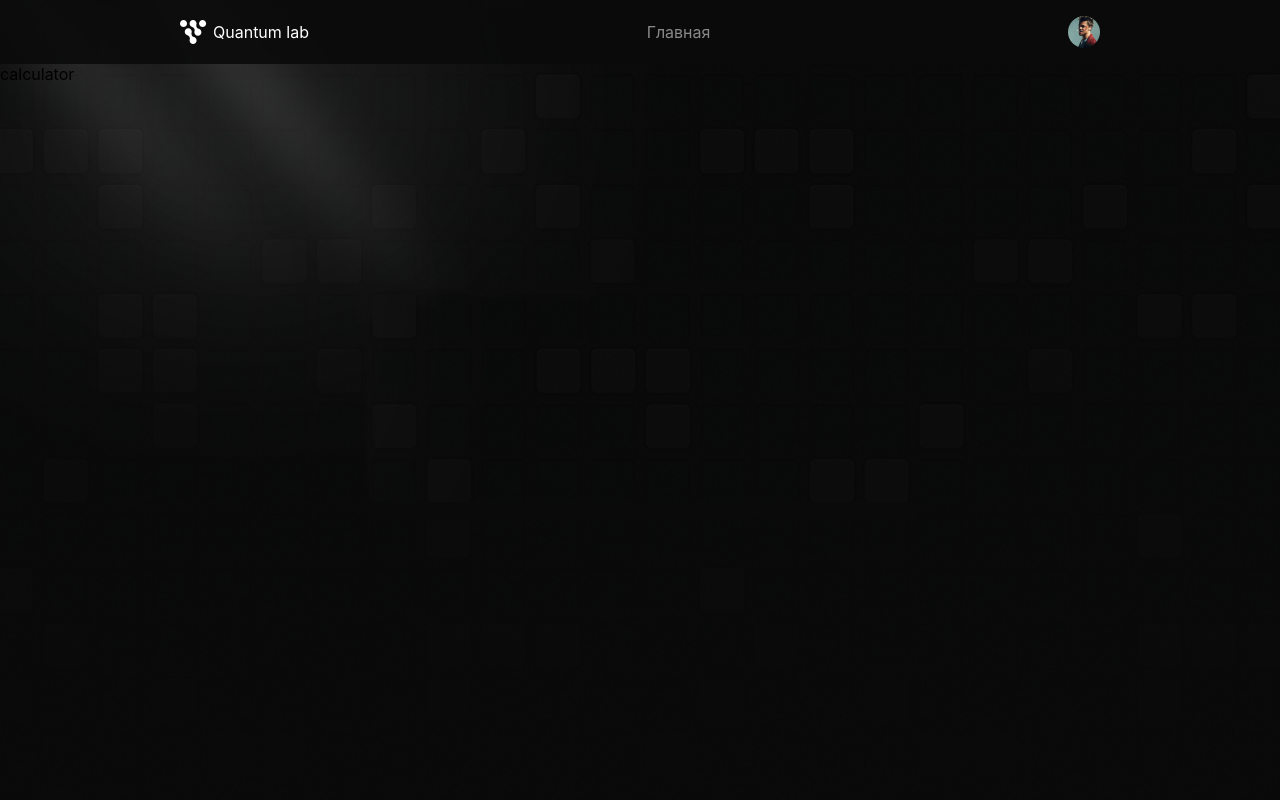
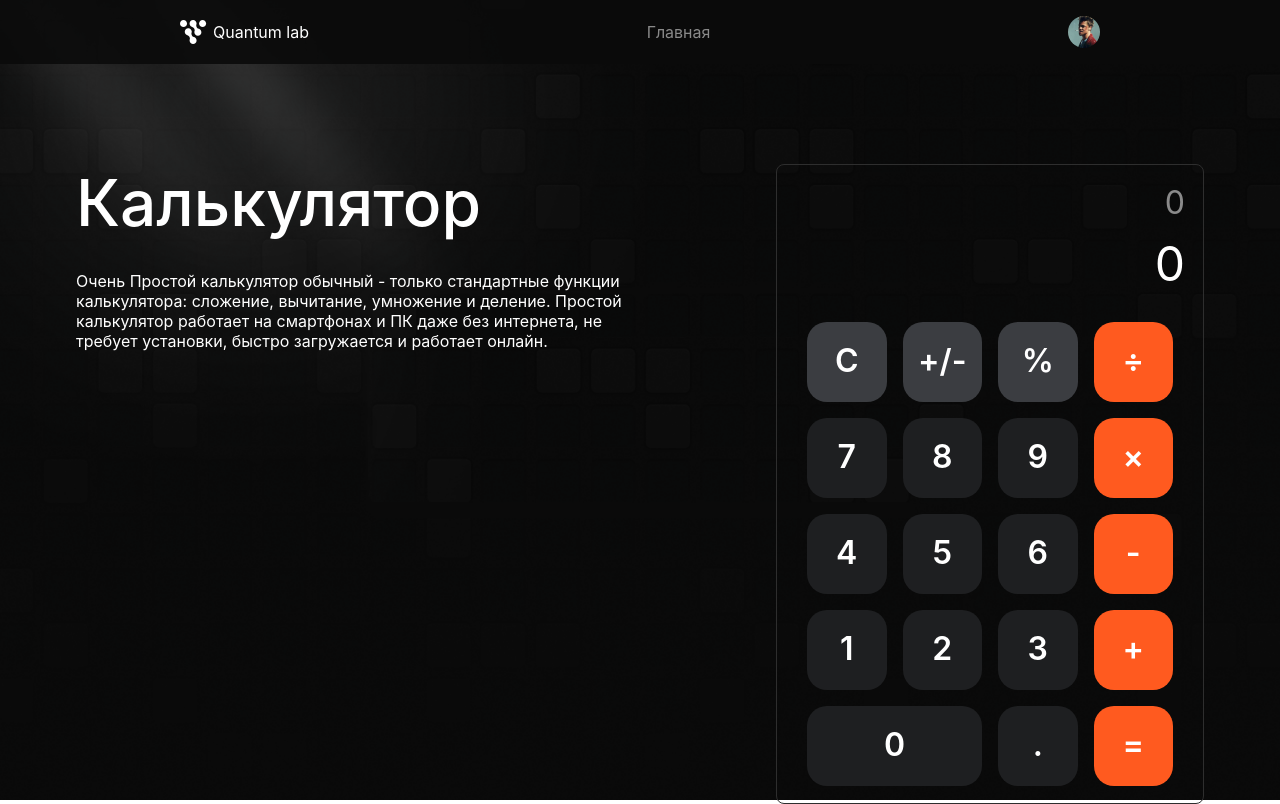
Before and after one commit to mavliut-fozliev/nextjs-project, a Next.js app: page /calculator in a window 1280 px wide. Built offline with nearby package versions, Linux system fonts and the light colour scheme.

Commit message:
feat: create calculator page

```diff
--- a/package.json
+++ b/package.json
@@ -27,6 +27,7 @@
     "@vitejs/plugin-react": "^4.3.2",
     "eslint": "9.12.0",
     "eslint-config-next": "14.2.14",
+    "jest": "^29.7.0",
     "jsdom": "^25.0.1",
     "next-router-mock": "^0.9.13",
     "typescript": "5.6.2",
--- a/pages/calculator.tsx
+++ b/pages/calculator.tsx
@@ -1,8 +1,187 @@
 import { NextPage } from "next";
-import React from "react";
+import React, { useEffect, useRef, useState } from "react";
+import styles from "../styles/Calculator.module.scss";
 
 const Calculator: NextPage = () => {
-  return <div>calculator</div>;
+  const [firstInput, setFirstInput] = useState<number>(0);
+  const [secondInput, setSecondInput] = useState<number>(0);
+  const [operation, setOperation] = useState<"÷" | "×" | "-" | "+" | "">("");
+  const [result, setResult] = useState<number>(0);
+
+  const firstInputRef = useRef(firstInput);
+  const secondInputRef = useRef(secondInput);
+  const operationRef = useRef(operation);
+
+  useEffect(() => {
+    firstInputRef.current = firstInput;
+    secondInputRef.current = secondInput;
+    operationRef.current = operation;
+  }, [firstInput, secondInput, operation]);
+
+  const correctNumber = (num: number) => {
+    let newNum = Math.round(num * 100000) / 100000;
+    newNum = newNum > 999999999 ? 999999999 : newNum;
+    return newNum;
+  };
+
+  const handleNumber = (num: number) => {
+    if (!operationRef.current) {
+      setFirstInput((prev) => correctNumber(prev < 0 ? prev * 10 - num : prev * 10 + num));
+    } else {
+      setSecondInput((prev) => correctNumber(prev < 0 ? prev * 10 - num : prev * 10 + num));
+    }
+  };
+
+  const handleOperation = (op: "÷" | "×" | "-" | "+") => {
+    if (secondInputRef.current) {
+      handleResult();
+    }
+    setOperation(op);
+  };
+
+  const handleResult = () => {
+    let result = 0;
+    switch (operationRef.current) {
+      case "÷":
+        result = firstInputRef.current / secondInputRef.current;
+        break;
+      case "×":
+        result = firstInputRef.current * secondInputRef.current;
+        break;
+      case "-":
+        result = firstInputRef.current - secondInputRef.current;
+        break;
+      case "+":
+        result = firstInputRef.current + secondInputRef.current;
+        break;
+    }
+    setResult(correctNumber(result));
+    setFirstInput(correctNumber(result));
+    setSecondInput(0);
+    setOperation("");
+  };
+
+  const handleClear = () => {
+    setFirstInput(0);
+    setSecondInput(0);
+    setOperation("");
+    setResult(0);
+  };
+
+  const handlePlusMinus = () => {
+    if (!operationRef.current) {
+      setFirstInput((prev) => -prev);
+    } else {
+      setSecondInput((prev) => -prev);
+    }
+  };
+
+  const handlePercent = () => {
+    if (!operationRef.current) {
+      setFirstInput((prev) => prev / 100);
+    } else {
+      setSecondInput((prev) => prev / 100);
+    }
+  };
+
+  const handleKeyDown = (e: KeyboardEvent) => {
+    const key = e.key;
+    if (key >= "0" && key <= "9") {
+      handleNumber(Number(key));
+    } else if (key === "+" || key === "-" || key === "*" || key === "/") {
+      handleOperation(key as "÷" | "×" | "-" | "+");
+    } else if (key === "=" || key === "Enter") {
+      handleResult();
+    } else if (key === "Backspace") {
+      handleClear();
+    }
+  };
+
+  useEffect(() => {
+    document.addEventListener("keydown", handleKeyDown);
+    return () => {
+      document.removeEventListener("keydown", handleKeyDown);
+    };
+  }, []);
+
+  return (
+    <div className={styles.box}>
+      <div className={styles.info}>
+        <h1>Калькулятор</h1>
+        <p>
+          Очень Простой калькулятор обычный - только стандартные функции калькулятора: сложение, вычитание, умножение и деление. Простой калькулятор работает на
+          смартфонах и ПК даже без интернета, не требует установки, быстро загружается и работает онлайн.
+        </p>
+      </div>
+      <div className={styles.content}>
+        <div className={styles.display}>
+          <div className={styles.output}>{result}</div>
+          <div className={styles.input}>
+            {firstInput}
+            <span className={styles.operation}>{operation}</span>
+            {secondInput ? secondInput : ""}
+          </div>
+        </div>
+        <div className={styles.buttons}>
+          <div className={styles.buttonGray} onClick={handleClear}>
+            C
+          </div>
+          <div className={styles.buttonGray} onClick={handlePlusMinus}>
+            +/-
+          </div>
+          <div className={styles.buttonGray} onClick={handlePercent}>
+            %
+          </div>
+          <div className={styles.buttonOrange} onClick={() => handleOperation("÷")}>
+            ÷
+          </div>
+          <div className={styles.buttonDarkGray} onClick={() => handleNumber(7)}>
+            7
+          </div>
+          <div className={styles.buttonDarkGray} onClick={() => handleNumber(8)}>
+            8
+          </div>
+          <div className={styles.buttonDarkGray} onClick={() => handleNumber(9)}>
+            9
+          </div>
+          <div className={styles.buttonOrange} onClick={() => handleOperation("×")}>
+            ×
+          </div>
+          <div className={styles.buttonDarkGray} onClick={() => handleNumber(4)}>
+            4
+          </div>
+          <div className={styles.buttonDarkGray} onClick={() => handleNumber(5)}>
+            5
+          </div>
+          <div className={styles.buttonDarkGray} onClick={() => handleNumber(6)}>
+            6
+          </div>
+          <div className={styles.buttonOrange} onClick={() => handleOperation("-")}>
+            -
+          </div>
+          <div className={styles.buttonDarkGray} onClick={() => handleNumber(1)}>
+            1
+          </div>
+          <div className={styles.buttonDarkGray} onClick={() => handleNumber(2)}>
+            2
+          </div>
+          <div className={styles.buttonDarkGray} onClick={() => handleNumber(3)}>
+            3
+          </div>
+          <div className={styles.buttonOrange} onClick={() => handleOperation("+")}>
+            +
+          </div>
+          <div className={styles.buttonDarkGray} style={{ gridColumn: "span 2" }} onClick={() => handleNumber(0)}>
+            0
+          </div>
+          <div className={styles.buttonDarkGray}>.</div>
+          <div className={styles.buttonOrange} onClick={handleResult}>
+            =
+          </div>
+        </div>
+      </div>
+    </div>
+  );
 };
 
 export default Calculator;
--- /dev/null
+++ b/styles/Calculator.module.scss
@@ -0,0 +1,98 @@
+@import "./colors";
+
+.box {
+  display: flex;
+  align-items: flex-start;
+  justify-content: space-around;
+  padding-top: 100px;
+}
+
+.info {
+  width: 548px;
+
+  h1 {
+    font-size: 4rem;
+    font-weight: 500;
+    color: $text-primary-color;
+    margin-bottom: 30px;
+  }
+
+  p {
+    color: $text-primary-color;
+  }
+}
+
+.content {
+  width: 428px;
+  height: 640px;
+  border: 1px solid $borders-color;
+  border-radius: 8px;
+}
+
+.display {
+  padding: 18px;
+}
+
+.output {
+  color: $text-secondary-color;
+  font-size: 2rem;
+  text-align: right;
+  margin-bottom: 6px;
+}
+
+.input {
+  color: $text-primary-color;
+  font-size: 3rem;
+  text-align: right;
+  display: flex;
+  align-items: center;
+  justify-content: flex-end;
+  height: 70px;
+  overflow-x: auto;
+}
+
+.operation {
+  color: #ff5a1f;
+  margin-bottom: 6px;
+}
+
+.buttons {
+  display: grid;
+  grid-template-columns: repeat(4, 1fr);
+  gap: 16px;
+  padding: 6px 30px;
+}
+
+.button {
+  width: 100%;
+  height: 80px;
+  border-radius: 20px;
+  display: flex;
+  justify-content: center;
+  align-items: center;
+  font-size: 2rem;
+  color: $text-primary-color;
+  font-weight: 600;
+  padding-bottom: 4px;
+  cursor: pointer;
+  user-select: none;
+
+  &Gray {
+    @extend .button;
+    background-color: #3b3d41;
+  }
+
+  &Orange {
+    @extend .button;
+    background-color: #ff5a1f;
+  }
+
+  &DarkGray {
+    @extend .button;
+    background-color: #1e1f21;
+  }
+
+  &:hover {
+    opacity: 0.8;
+  }
+}
```
Also changed, not shown: 2 other files (tests, documents, lock files or other folders).
